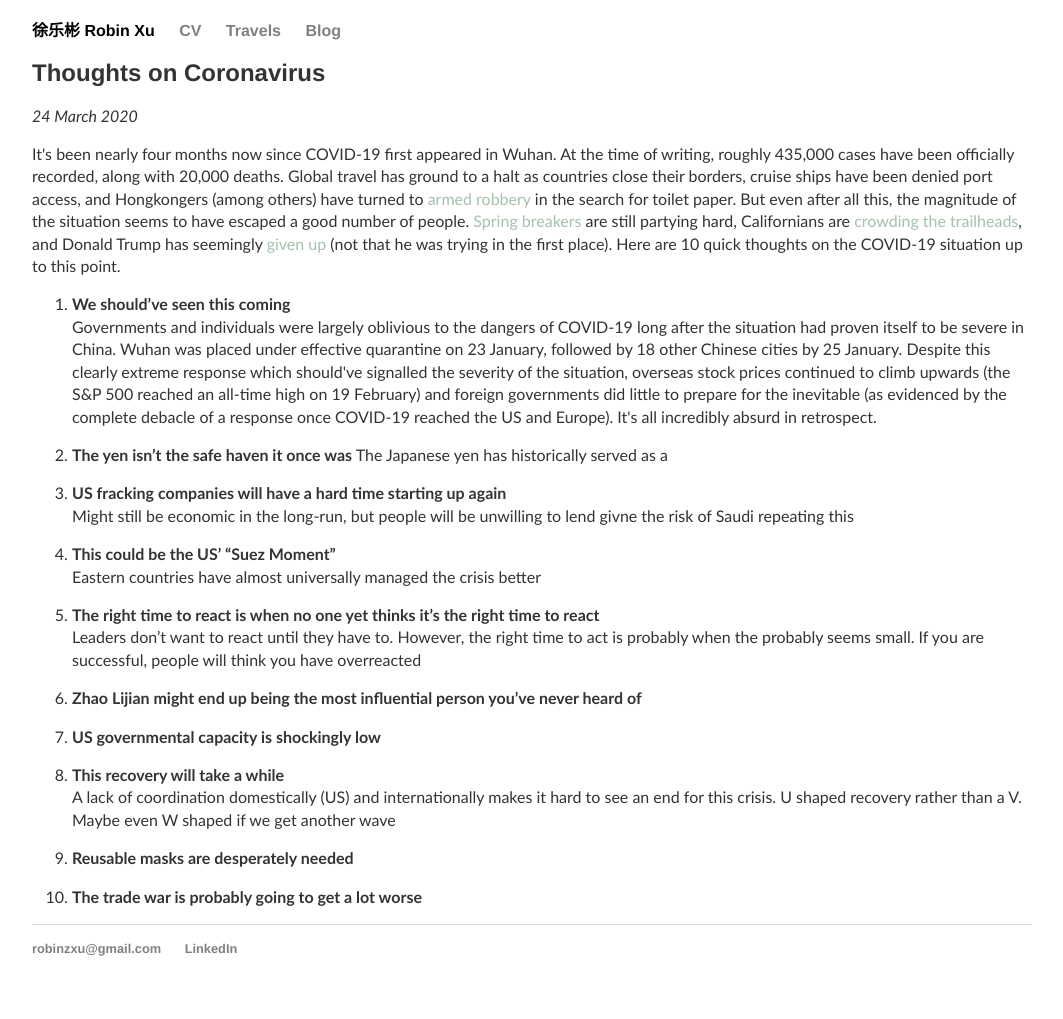
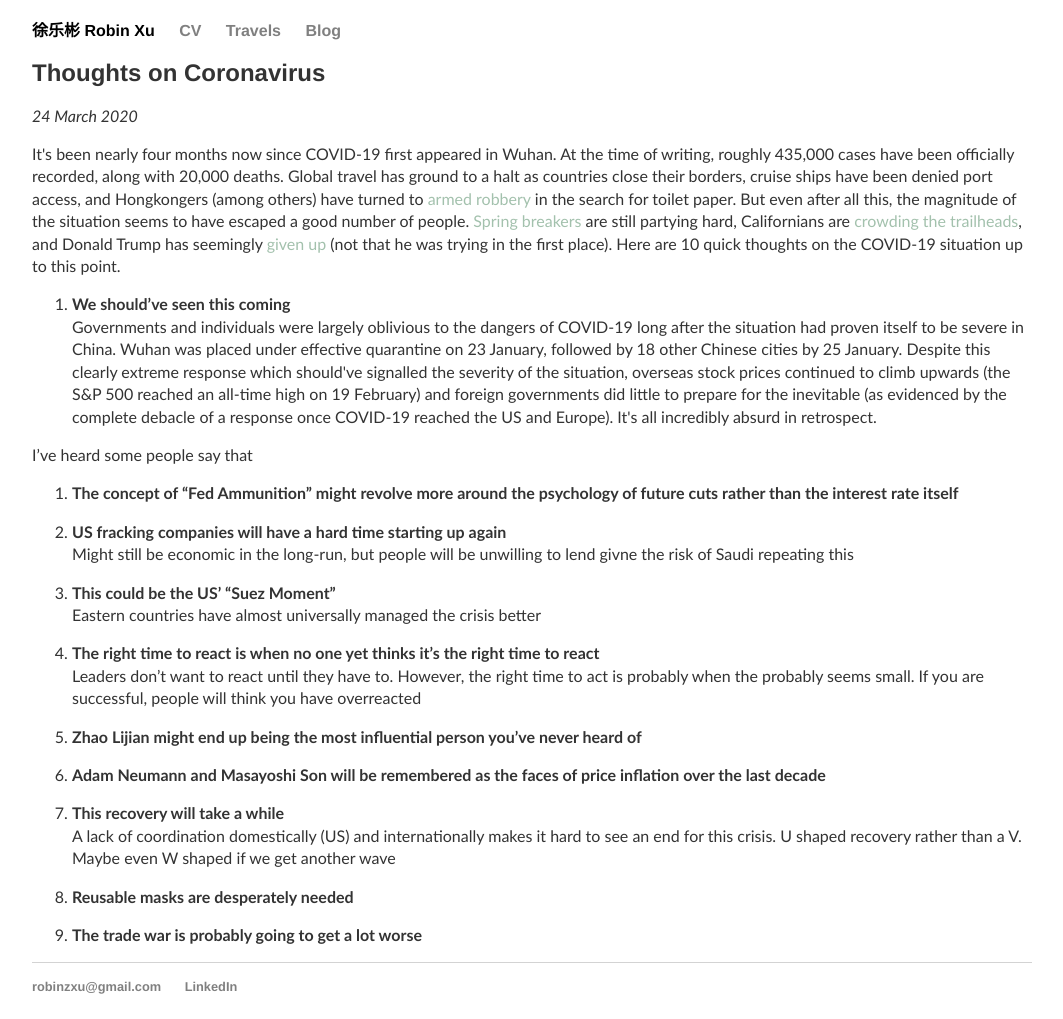
Before and after one commit to robinzxu/robinzxu.github.io, a Jekyll site: the page built from _posts/2020-03-24-thoughts-on-coronavirus.md, in a window 1280 px wide. Shown: the whole page, without its empty margins (108-1171 px from the left). Built offline with Jekyll 4.4.1, drawn with Linux system fonts in a browser that asks for light colours; before the commit the page ends 980 px from its top, so only the background shows below that.

Commit message:
Update 2020-03-24-thoughts-on-coronavirus.md

```diff
--- a/_posts/2020-03-24-thoughts-on-coronavirus.md
+++ b/_posts/2020-03-24-thoughts-on-coronavirus.md
@@ -9,8 +9,10 @@ It\'s been nearly four months now since COVID-19 first appeared in Wuhan. At the
 1. **We should've seen this coming**
 Governments and individuals were largely oblivious to the dangers of COVID-19 long after the situation had proven itself to be severe in China. Wuhan was placed under effective quarantine on 23 January, followed by 18 other Chinese cities by 25 January. Despite this clearly extreme response which should\'ve signalled the severity of the situation, overseas stock prices continued to climb upwards (the S&P 500 reached an all-time high on 19 February) and foreign governments did little to prepare for the inevitable (as evidenced by the complete debacle of a response once COVID-19 reached the US and Europe). It\'s all incredibly absurd in retrospect.
 
-2. **The yen isn't the safe haven it once was**
-The Japanese yen has historically served as a
+I've heard some people say that
+
+2. **The concept of "Fed Ammunition" might revolve more around the psychology of future cuts rather than the interest rate itself**
+
 
 3. **US fracking companies will have a hard time starting up again**
 Might still be economic in the long-run, but people will be unwilling to lend givne the risk of Saudi repeating this
@@ -23,7 +25,7 @@ Leaders don't want to react until they have to. However, the right time to act i
 
 6. **Zhao Lijian might end up being the most influential person you've never heard of**
 
-7. **US governmental capacity is shockingly low**
+7. **Adam Neumann and Masayoshi Son will be remembered as the faces of price inflation over the last decade**
 
 8. **This recovery will take a while**
 A lack of coordination domestically (US) and internationally makes it hard to see an end for this crisis. U shaped recovery rather than a V. Maybe even W shaped if we get another wave
```
